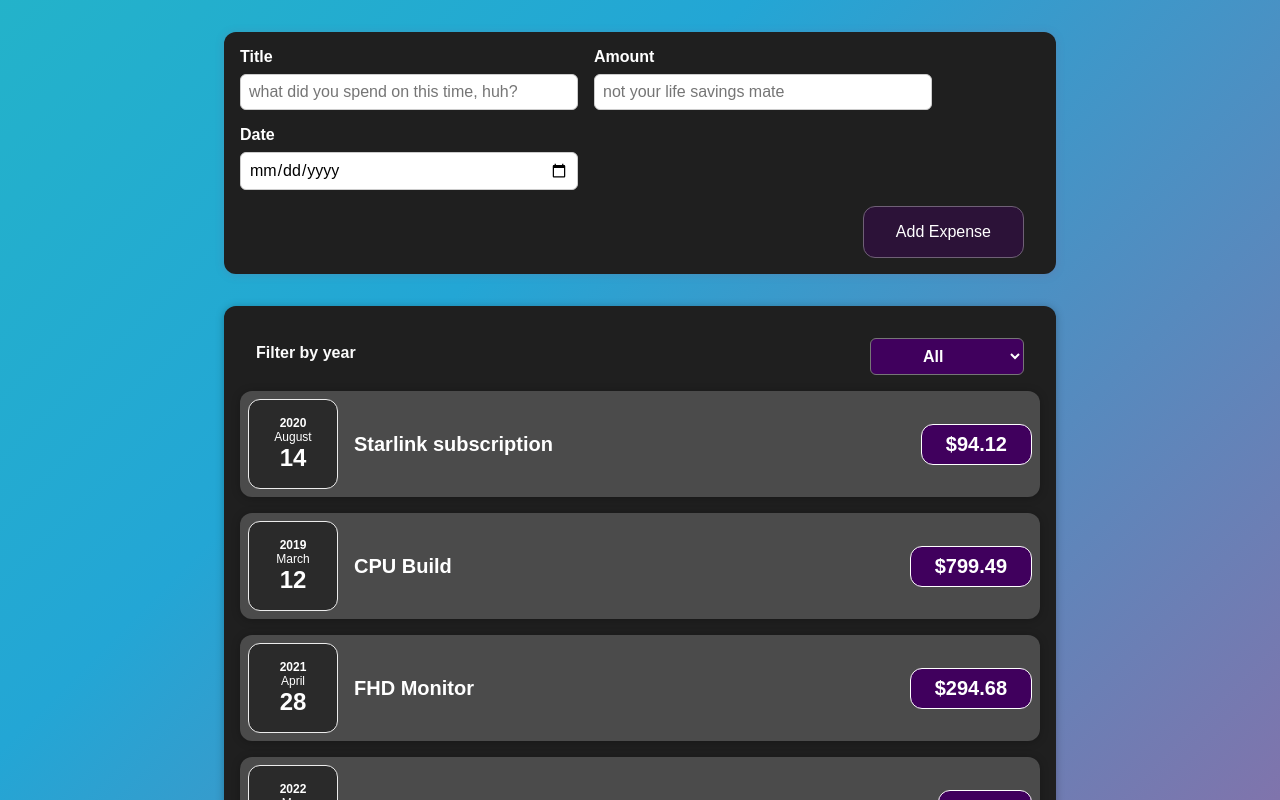
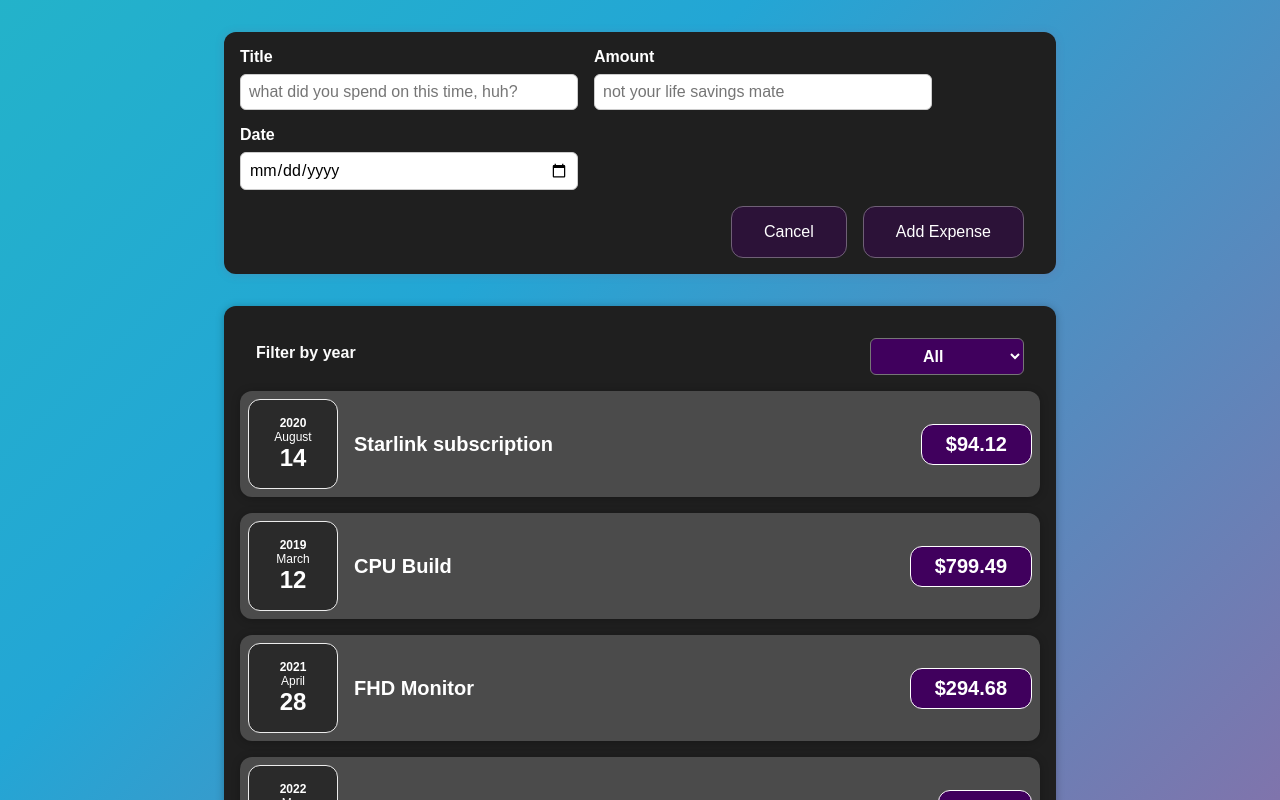
Before and after one commit to CJCODESgit/Expense-Tracker, a React (Create React App) app: page / in a window 1280 px wide. Both pictures are taken after a click on the button "Add New Expense". Shown: the top 800 px of the page. Built offline with nearby package versions, Linux system fonts and the light colour scheme.

Commit message:
conditional form cancel button

```diff
--- a/src/components/NewExpense/ExpenseForm.js
+++ b/src/components/NewExpense/ExpenseForm.js
@@ -77,6 +77,7 @@
         </div>
     </div>
     <div className="new-expense__actions">
+        <button type="button" onClick={props.onCancel}>Cancel</button>
         <button type="submit">Add Expense</button>
     </div>
 </form>
--- a/src/components/NewExpense/NewExpense.js
+++ b/src/components/NewExpense/NewExpense.js
@@ -11,16 +11,21 @@
             id: Math.random().toString()
         };
         props.onAddExpense(expenseData);
+        setIsEditing(false)
     };
 
     const startEditingHandler = () => {
         setIsEditing(true)
     };
 
+    const stopEditingHandler = () => {
+        setIsEditing(false)
+    }
+
     return (
     <div className='new-expense'>
         {!isEditing && <button onClick={startEditingHandler}>Add New Expense</button>}
-        {isEditing && <ExpenseForm onSaveExpenseData={saveExpenseDataHandler} />}
+        {isEditing && <ExpenseForm onSaveExpenseData={saveExpenseDataHandler} onCancel={stopEditingHandler} />}
     </div>
     );
 };
```
